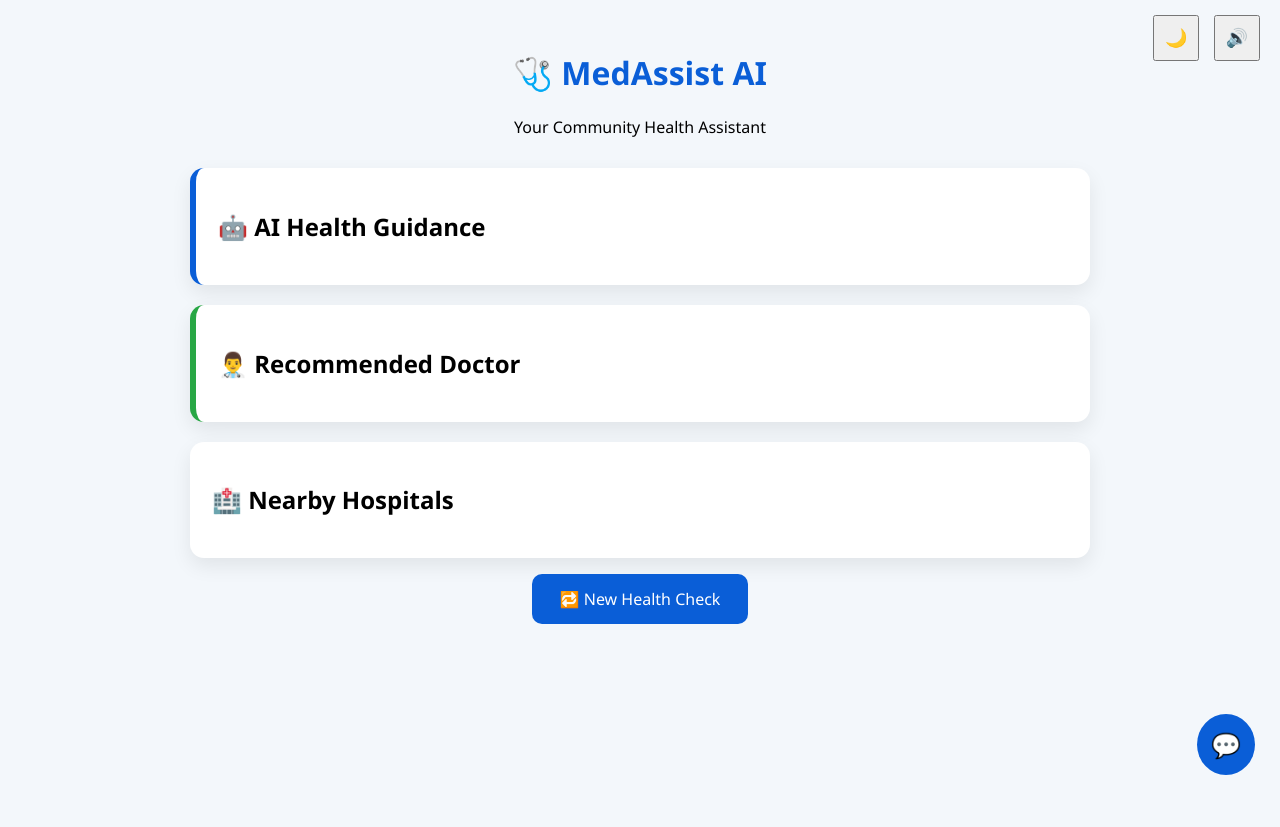
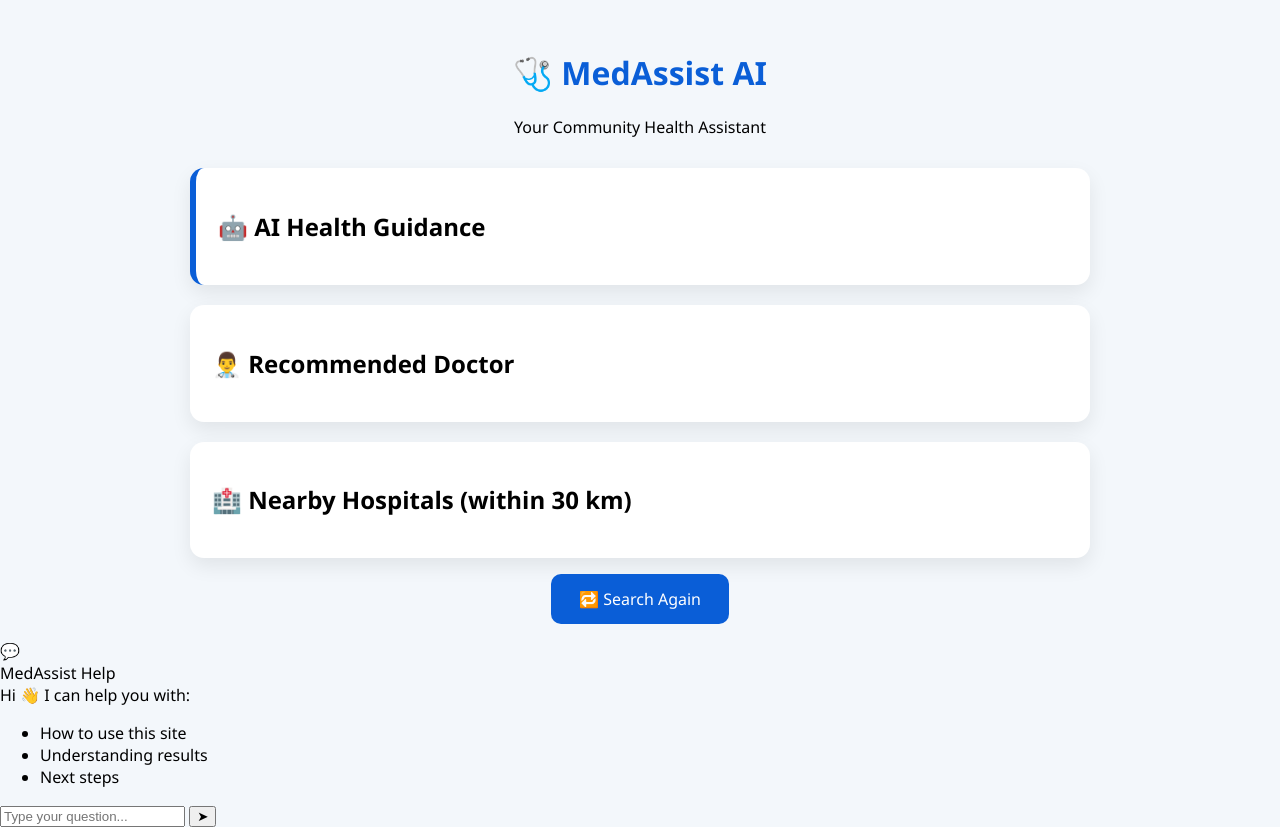
Before and after one commit to subhrat8/ai-health-assistant, a Python web app: template templates/result.html in a window 1280 px wide. Before the commit the page ends 775 px from the top, so only its background shows below. Run offline with Jinja, Linux system fonts and the light colour scheme; the template is opened without the code that fills it, so the values that code supplies are empty.

Commit message:
Update result.html

```diff
--- a/templates/result.html
+++ b/templates/result.html
@@ -2,68 +2,75 @@
 <html lang="en">
 <head>
     <meta charset="UTF-8">
-    <title>MedAssist AI</title>
+    <title>MedAssist AI – Result</title>
     <link rel="stylesheet" href="{{ url_for('static', filename='style.css') }}">
 </head>
 
 <body>
 
-<!-- DARK MODE TOGGLE -->
-<div class="top-actions">
-    <button id="darkToggle">🌙</button>
-    <button id="speakBtn">🔊</button>
-</div>
-
 <div class="container">
 
+    <!-- HEADER -->
     <div class="header">
         <h1>🩺 MedAssist AI</h1>
         <p>Your Community Health Assistant</p>
     </div>
 
+    <!-- ASSISTANT OUTPUT -->
     <div class="card assistant-card">
         <h2>🤖 AI Health Guidance</h2>
         <p id="assistant-text">{{ health }}</p>
     </div>
 
-    <div class="card doctor-card">
+    <!-- DOCTOR -->
+    <div class="card doctor-box">
         <h2>👨‍⚕️ Recommended Doctor</h2>
         <p class="doctor-name">{{ doctor }}</p>
         <p class="doctor-reason">{{ reason }}</p>
     </div>
 
+    <!-- HOSPITALS -->
     <div class="card">
-        <h2>🏥 Nearby Hospitals</h2>
+        <h2>🏥 Nearby Hospitals (within 30 km)</h2>
 
         {% for h in hospitals %}
         <div class="hospital">
             <div>
-                <strong>{{ h.name }}</strong>
-                <span>{{ h.distance }} km away</span>
+                <strong>{{ h.name }}</strong><br>
+                Distance: {{ h.distance }} km
             </div>
-            <a href="{{ h.map }}" target="_blank">Map</a>
+            <a class="map-btn" href="{{ h.map }}" target="_blank">Map</a>
         </div>
         {% endfor %}
     </div>
 
+    <!-- SEARCH AGAIN -->
     <div class="search-again">
-        <a href="/">🔁 New Health Check</a>
+        <a href="/">🔁 Search Again</a>
     </div>
 
 </div>
 
 <!-- FLOATING ASSISTANT -->
-<div class="floating-assistant" id="assistantBox">
-    💬
-</div>
+<div id="chat-bubble">💬</div>
 
-<div class="assistant-panel" id="assistantPanel">
-    <h3>MedAssist Help</h3>
-    <p>
-        • This system gives general health guidance only.<br>
-        • It does not replace a doctor.<br>
-        • For serious symptoms, consult a hospital immediately.
-    </p>
+<div id="chat-box">
+    <div class="chat-header">MedAssist Help</div>
+    <div class="chat-body" id="chat-body">
+        <div class="bot-msg">
+            Hi 👋
+            I can help you with:
+            <ul>
+                <li>How to use this site</li>
+                <li>Understanding results</li>
+                <li>Next steps</li>
+            </ul>
+        </div>
+    </div>
+    <div class="chat-input">
+        <input type="text" id="chat-input" placeholder="Type your question...">
+        <button onclick="sendMessage()">➤</button>
+    </div>
 </div>
 
 <script src="{{ url_for('static', filename='assistant.js') }}"></script>
```
